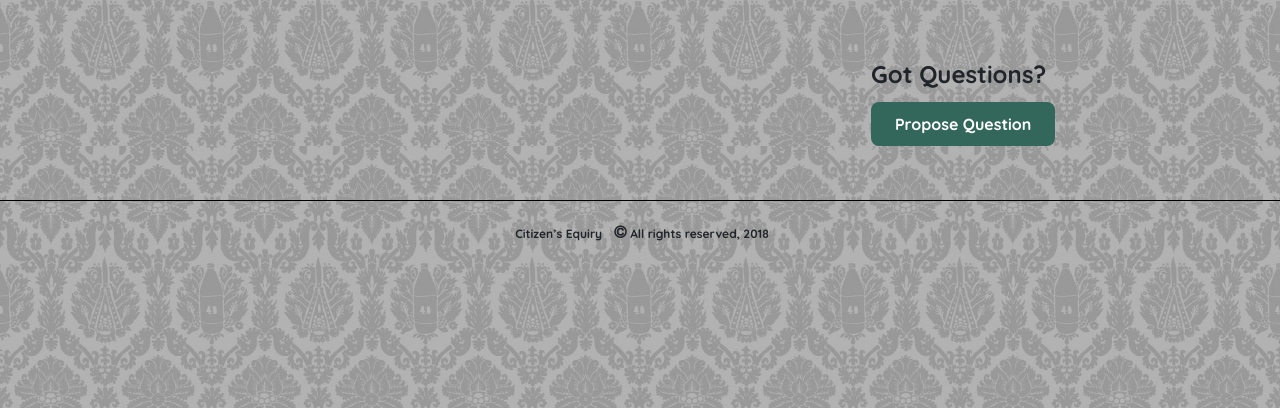
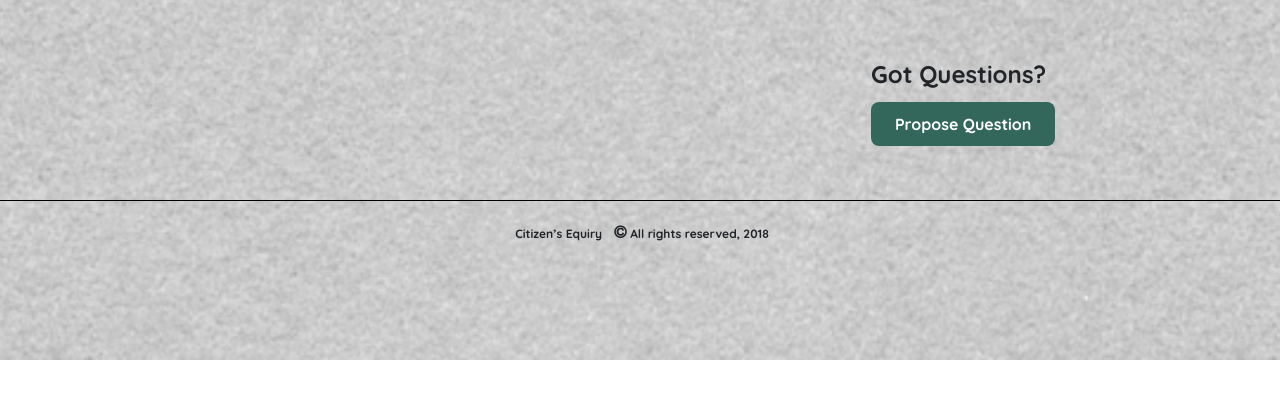
Before and after one commit to eddy983/Citizens-Enquiry, a website: page index.html in a window 1280 px wide. Shown: the part 2293-2701 px from the top of the page. After the commit the page ends 2653 px from the top, so only its background shows below. Drawn offline with nearby package versions, Linux system fonts and the light colour scheme.

Commit message:
Adjusted footer

```diff
--- a/assets/sass/layout/_footer.scss
+++ b/assets/sass/layout/_footer.scss
@@ -1,11 +1,10 @@
 .footer {
-  background-image: url(../../../assets/img/Greybg1.jpg);
+  background-image: url(../../../assets/img/Grey-bg8.jpg);
   background-position: bottom;
   background-size: cover;
-
+  height: 74vh;
   &__box {
     background-color: lightgray;
-    height: 80vh;
 
     @include respond(tab-port) {
       height: 64vh;
```
Also changed, not shown: index.html (+1 -5 lines), assets/css/main.css.
